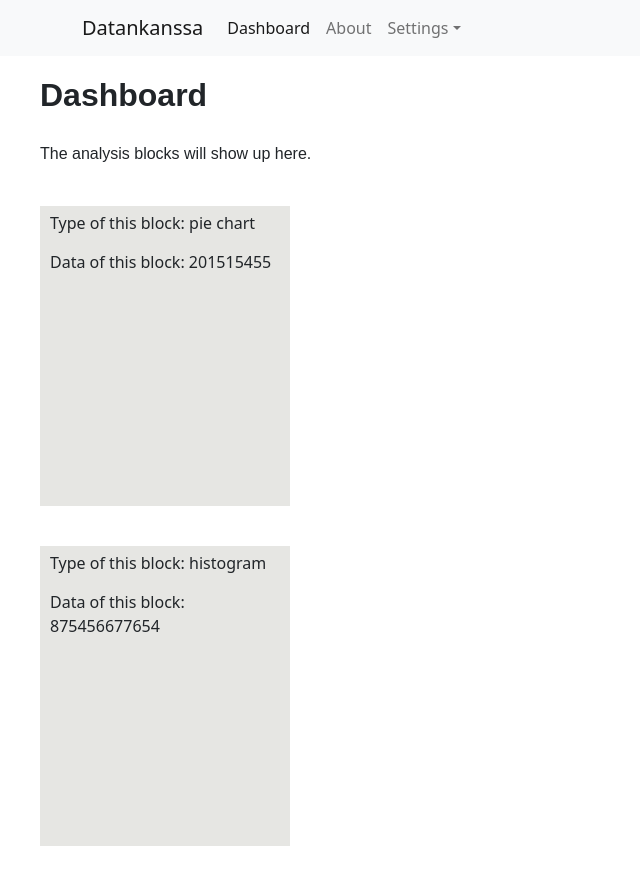
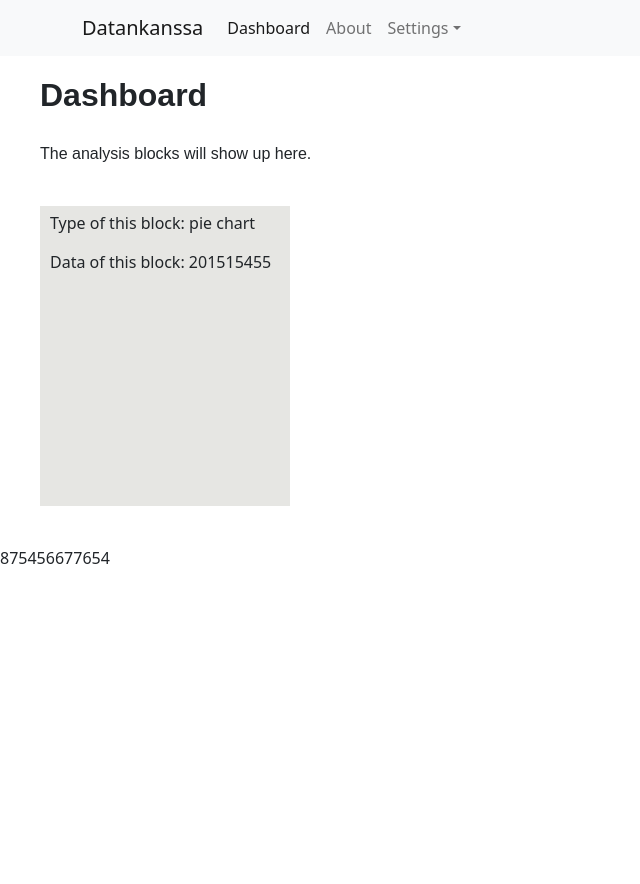
Before and after one commit to henrituol/datankanssa, a React (Create React App) app in the folder client/: page / in a window 1280 px wide. Shown: the whole page, without its empty margins (0-640 px from the left). After the commit the page ends 800 px from the top, so only its background shows below. Built offline with nearby package versions, Linux system fonts and the light colour scheme.

Commit message:
Successfully moved data from Dashboard to Histogram component

```diff
--- a/client/src/components/AnalysisBlock.js
+++ b/client/src/components/AnalysisBlock.js
@@ -19,7 +19,14 @@ const AnalysisBlock = (props) => {
     }
 
 
-    return(
+
+    // Conditional rendering depending on the type of visualization.
+    if (props.visualizationType === "histogram") {
+        return (
+            <Histogram data = {props.data} />
+        )
+    } else {
+        return (
             <div className="analysisBlock" style={analysisBlockStyle}>
                 <p style = {analysisBlockParagraphStyle}>
                     Type of this block: {props.visualizationType}</p>
@@ -27,8 +34,7 @@ const AnalysisBlock = (props) => {
                 Data of this block: {props.data}</p>
             </div>
         )
-
-
+    }
 
 }
 
```
Lines whose indentation alone changed are shown as unchanged.
